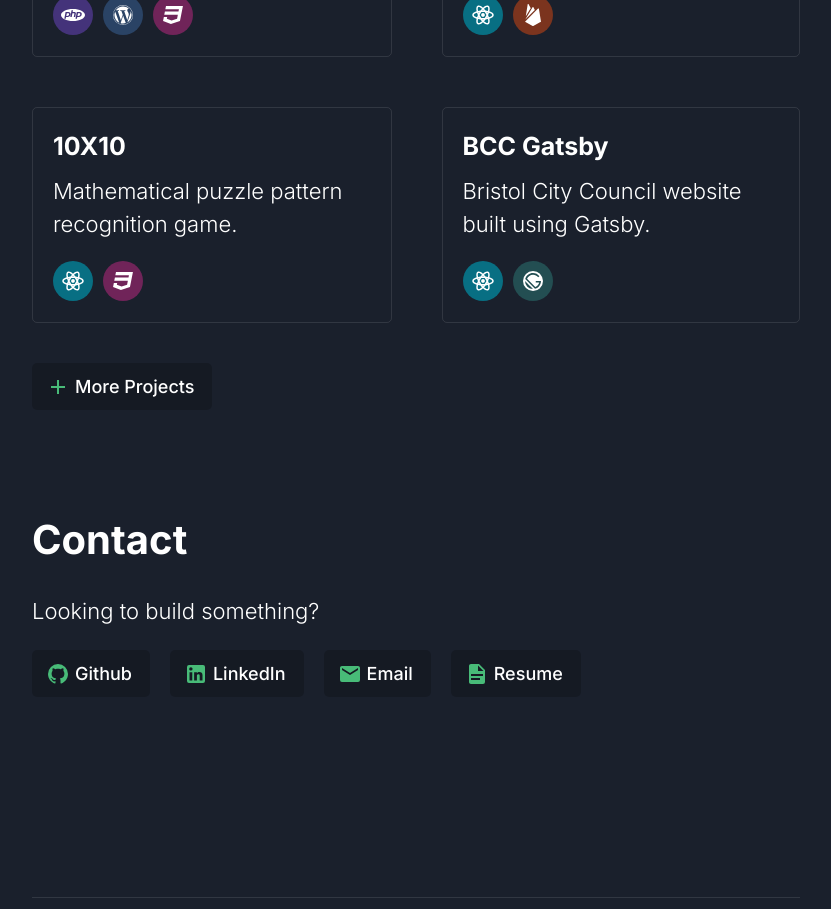
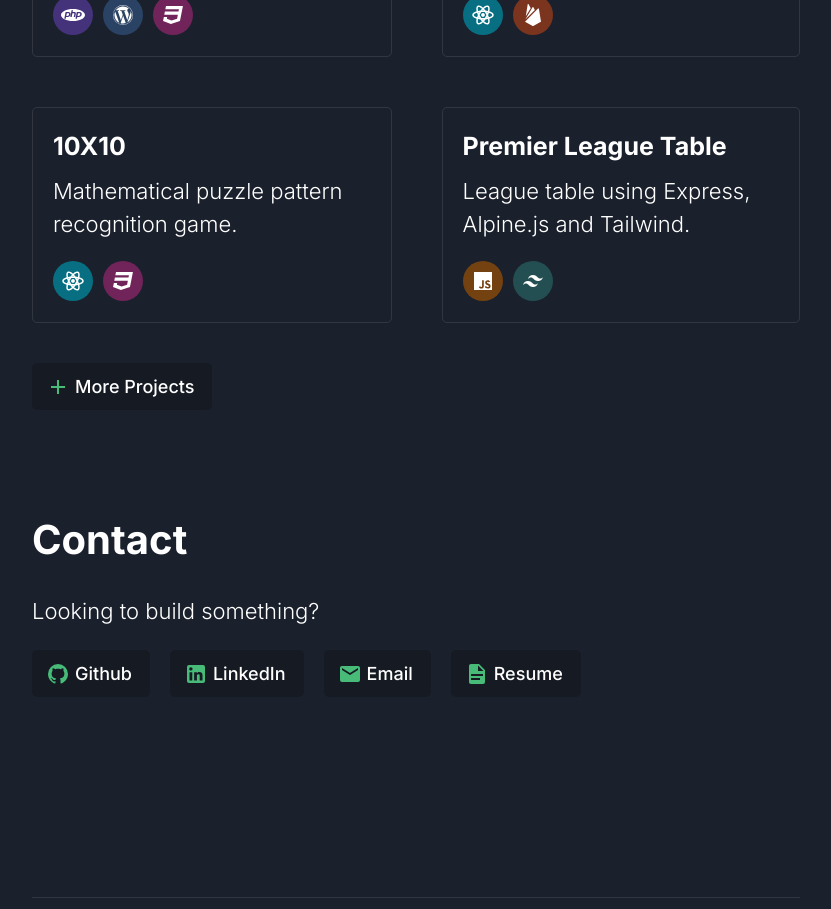
Before and after one commit to tarpey/jamestarpey, a Next.js app: page / in a window 1280 px wide. Shown: the part 820-1729 px from the top of the page, without its empty margins (224-1055 px from the left). Built offline with nearby package versions, Linux system fonts and the light colour scheme.

Commit message:
Added Premier League Table project

```diff
--- a/components/Project.tsx
+++ b/components/Project.tsx
@@ -15,6 +15,8 @@ export const getIcon = (tag: string) => {
     case "React Native":
       return "mdiReact";
     case "Next.js":
+      return "mdiLanguageJavascript";
+    case "Alpine.js":
       return "mdiLanguageJavascript";
     case "WordPress":
       return "mdiWordpress";
--- a/data/projects.tsx
+++ b/data/projects.tsx
@@ -40,6 +40,14 @@ const projects = [
     url: "https://10x10-grid.vercel.app/",
     github: "https://github.com/tarpey/10x10",
     tags: ["React", "CSS Grid"],
+  },
+  {
+    id: "premier-league-table",
+    name: "Premier League Table",
+    description: ["League table using Express, Alpine.js and Tailwind."],
+    url: "https://epl-table.vercel.app/",
+    github: "https://github.com/tarpey/epl-table",
+    tags: ["Alpine.js", "Tailwind"],
   },
   {
     id: "bcc-gatsby",
--- a/styles/main.scss
+++ b/styles/main.scss
@@ -125,13 +125,17 @@ header {
   &.firebase {
     background: #7b341e;
   }
-  &.next-js {
+  &.next-js,
+  &.alpine-js {
     background: #744210;
   }
   &.bootstrap {
     background: #234e52;
   }
   &.gatsby {
+    background: #234e52;
+  }
+  &.tailwind {
     background: #234e52;
   }
   span {
```
Also changed, not shown: public/premier-league-table.png (added).
